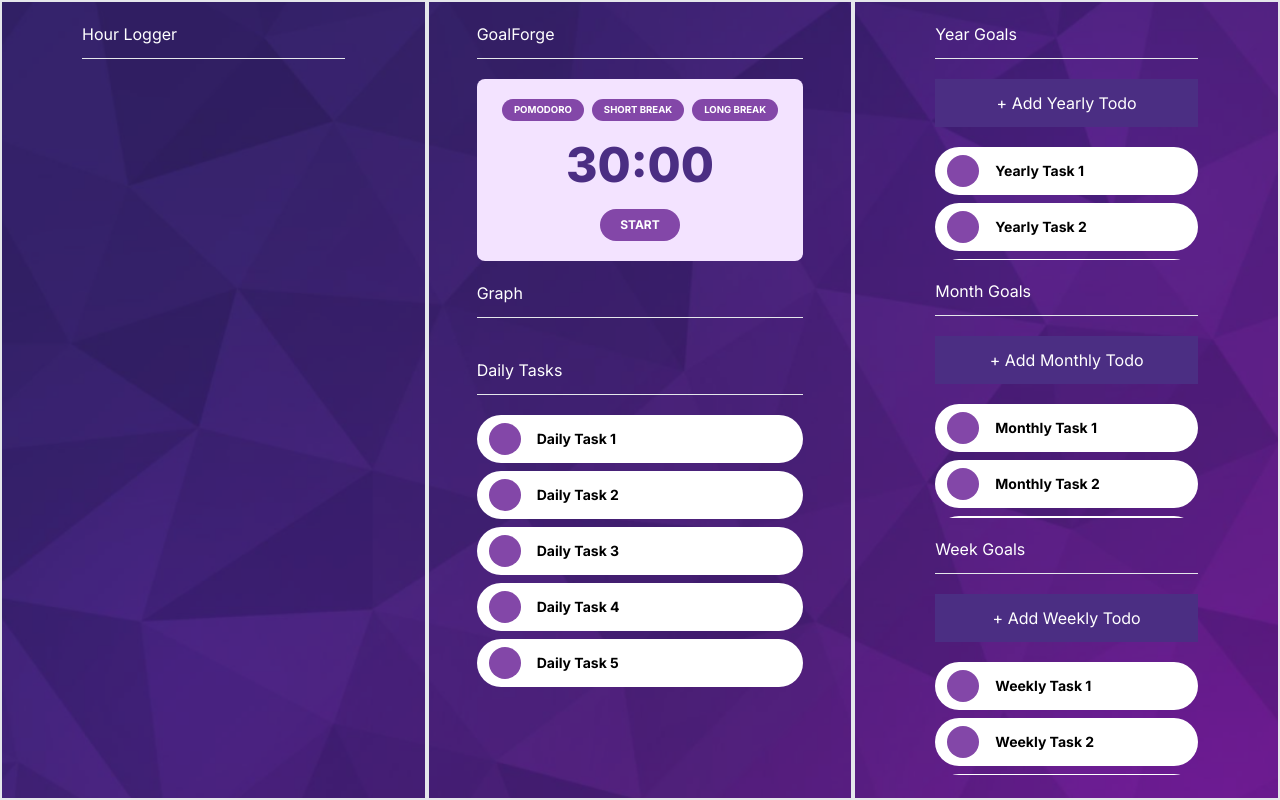
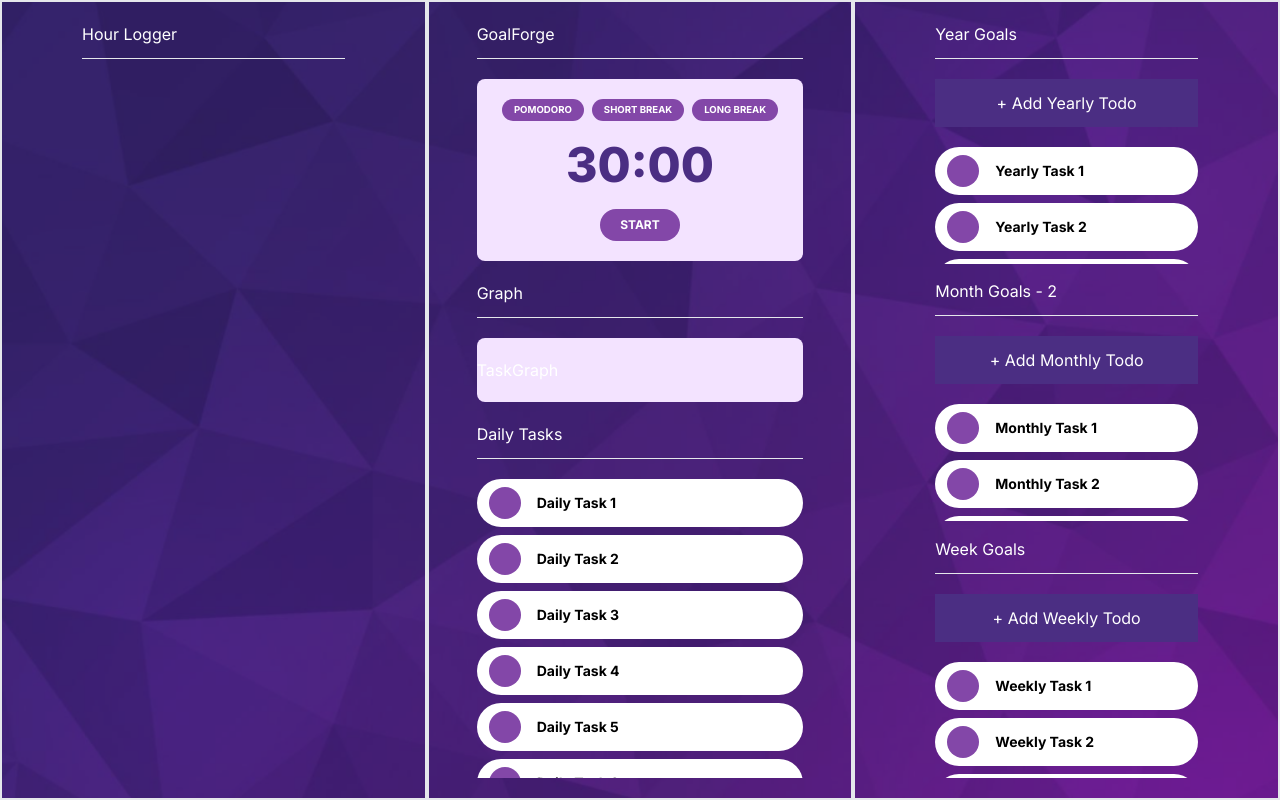
Before and after one commit to afutofu/goalforge, a Next.js app: page / in a window 1280 px wide. Built offline with nearby package versions, Linux system fonts and the light colour scheme.

Commit message:
Integrate initial graph and time render

```diff
--- a/package.json
+++ b/package.json
@@ -9,6 +9,7 @@
     "lint": "next lint"
   },
   "dependencies": {
+    "dayjs": "^1.11.10",
     "next": "14.1.3",
     "react": "^18",
     "react-dom": "^18"
--- a/src/app/page.tsx
+++ b/src/app/page.tsx
@@ -1,9 +1,11 @@
 import React, { type FC } from 'react';
+import dayjs, { type Dayjs } from 'dayjs';
 
 import { Header } from '@/components/Header';
 import { Timer } from '@/containers/Timer';
 import { TodoList } from '@/containers/TodoList';
 import { Separator } from '@/components/Separator';
+import { TaskGraph } from '@/containers/TaskGraph';
 
 interface SectionProps {
   children: JSX.Element[] | JSX.Element;
@@ -23,20 +25,28 @@ const Section: FC<SectionProps> = ({ children, className }) => {
   );
 };
 
+const MACRO_TODO_LIST_MAX_HEIGHT = 'calc(100% - 7.8rem)';
+
 const Home = () => {
+  const currentTime: Dayjs = dayjs();
+
   return (
     <main className="flex min-h-screen max-w-full flex-row items-center justify-evenly bg-[url('/images/purplepatternbackground.png')] bg-cover text-white">
       <div className="absolute flex min-h-screen w-full flex-row items-center justify-evenly bg-primary opacity-50 z-10"></div>
+      {/* Left / Micro Section */}
       <Section>
         <Header title={'Hour Logger'} />
         <Separator />
       </Section>
-      <Section className="!px-12">
+
+      {/* Middle Section */}
+      <Section className="!px-12 !justify-between">
         <Header title={'GoalForge'} />
         <Timer />
         <Separator />
 
         <Header title={'Graph'} />
+        <TaskGraph />
         <Separator />
 
         <Header title={'Daily Tasks'} />
@@ -47,10 +57,15 @@ const Home = () => {
             { id: '3', name: 'Daily Task 3' },
             { id: '4', name: 'Daily Task 4' },
             { id: '5', name: 'Daily Task 5' },
+            { id: '6', name: 'Daily Task 6' },
+            { id: '7', name: 'Daily Task 7' },
+            { id: '8', name: 'Daily Task 8' },
+            { id: '9', name: 'Daily Task 9' },
           ]}
         />
-        <Separator />
       </Section>
+
+      {/* Right / Macro Section */}
       <Section className="!grid grid-rows-3 grid-cols-1 gap-y-4">
         <div className="">
           <Header title={'Year Goals'} />
@@ -67,13 +82,15 @@ const Home = () => {
               { id: '5', name: 'Yearly Task 5' },
             ]}
             containerStyle={{
-              maxHeight: 'calc(100% - 8rem)',
+              maxHeight: MACRO_TODO_LIST_MAX_HEIGHT,
             }}
           />
         </div>
 
         <div className="">
-          <Header title={'Month Goals'} />
+          <Header
+            title={'Month Goals - ' + currentTime.month().toLocaleString()}
+          />
           <div className="bg-primary flex justify-center py-3">
             + Add Monthly Todo
           </div>
@@ -87,7 +104,7 @@ const Home = () => {
               { id: '5', name: 'Monthly Task 5' },
             ]}
             containerStyle={{
-              maxHeight: 'calc(100% - 8rem)',
+              maxHeight: MACRO_TODO_LIST_MAX_HEIGHT,
             }}
           />
         </div>
@@ -107,7 +124,7 @@ const Home = () => {
               { id: '5', name: 'Weekly Task 5' },
             ]}
             containerStyle={{
-              maxHeight: 'calc(100% - 8rem)',
+              maxHeight: MACRO_TODO_LIST_MAX_HEIGHT,
             }}
           />
         </div>
--- /dev/null
+++ b/src/containers/TaskGraph.tsx
@@ -0,0 +1,5 @@
+import React from 'react';
+
+export const TaskGraph = () => {
+  return <div className="bg-primary-light rounded-lg py-5">TaskGraph</div>;
+};
```
Also changed, not shown: 1 other file (tests, documents, lock files or other folders).
